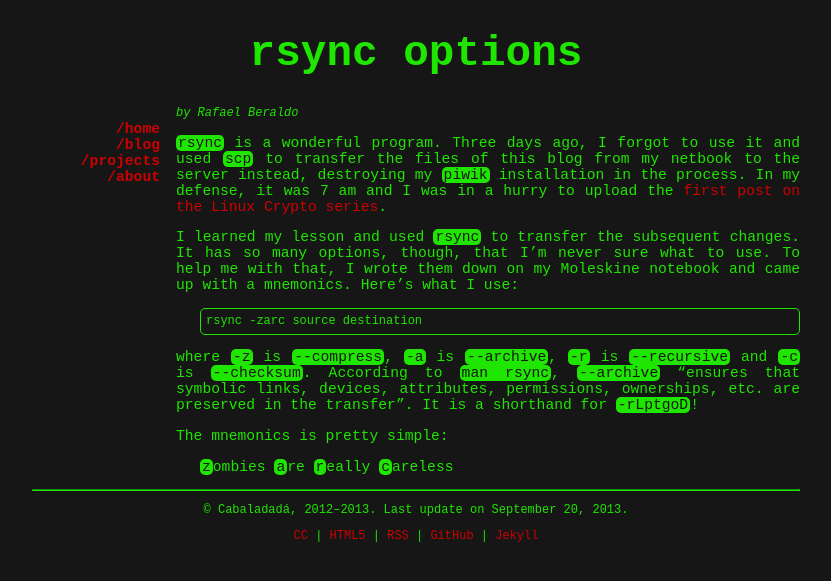
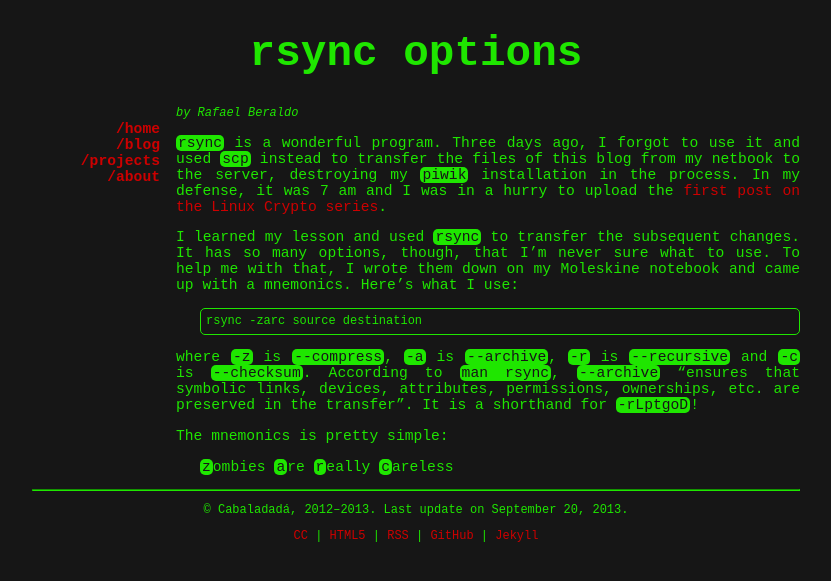
Before and after one commit to rberaldo/cabaladada, a Jekyll site: the page built from _posts/2013-09-19-rsync-options.markdown, in a window 1280 px wide. Shown: the top 581 px of the page, without its empty margins (224-1055 px from the left). Built offline with Jekyll 4.4.1, drawn with Linux system fonts in a browser that asks for light colours; Markdown is read by kramdown in place of the engine named in the settings; comment, search, counter and statistics services are not loaded.

Commit message:
Grammar fix

```diff
--- a/_posts/2013-09-19-rsync-options.markdown
+++ b/_posts/2013-09-19-rsync-options.markdown
@@ -6,7 +6,7 @@
 ---
 
 `rsync` is a wonderful program. Three days ago, I forgot to use it and used
-`scp` to transfer the files of this blog from my netbook to the server instead,
+`scp` instead to transfer the files of this blog from my netbook to the server,
 destroying my `piwik` installation in the process. In my defense, it was 7 am
 and I was in a hurry to upload the [first post on the Linux Crypto
 series][linux_crypto_intro].
```
